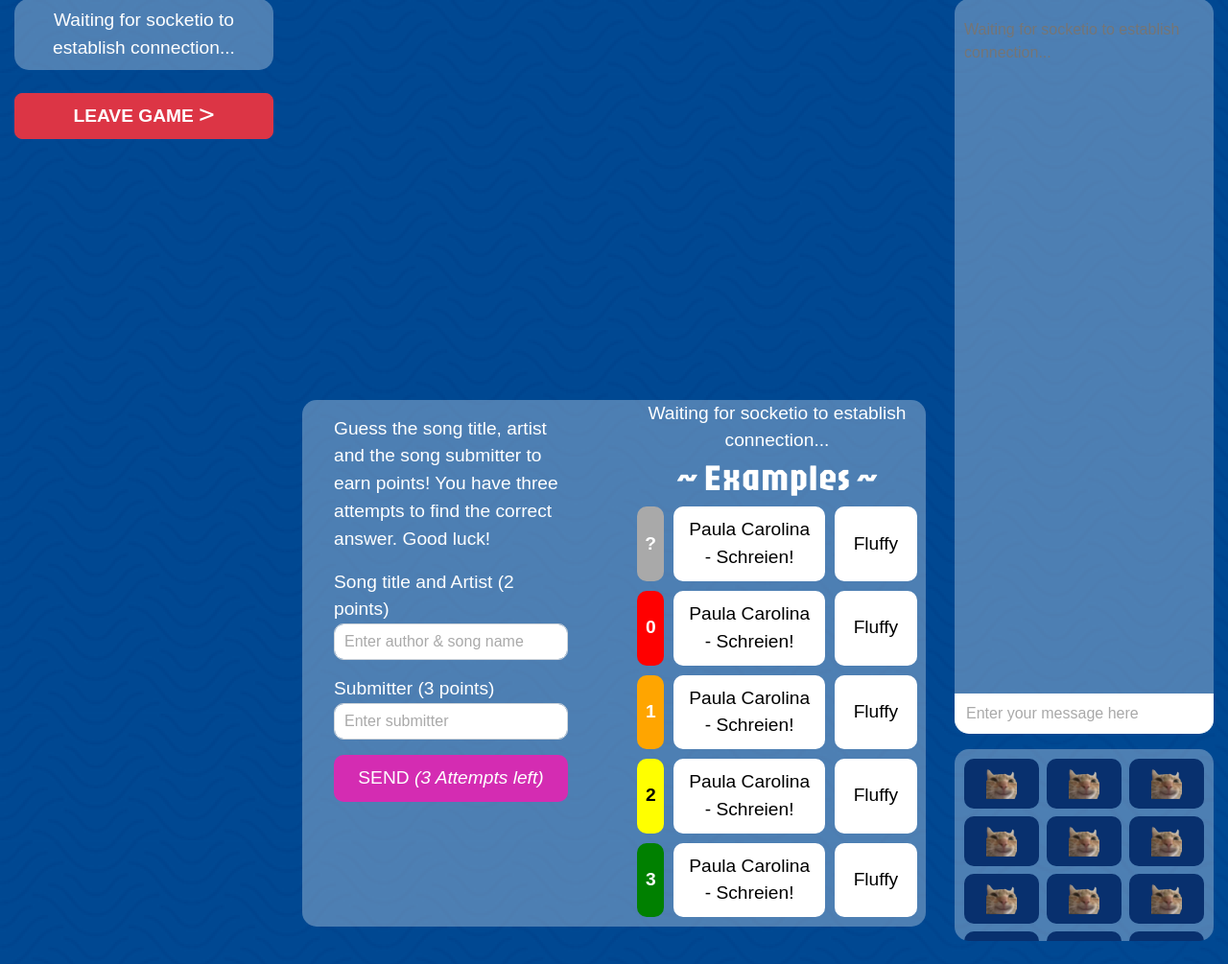
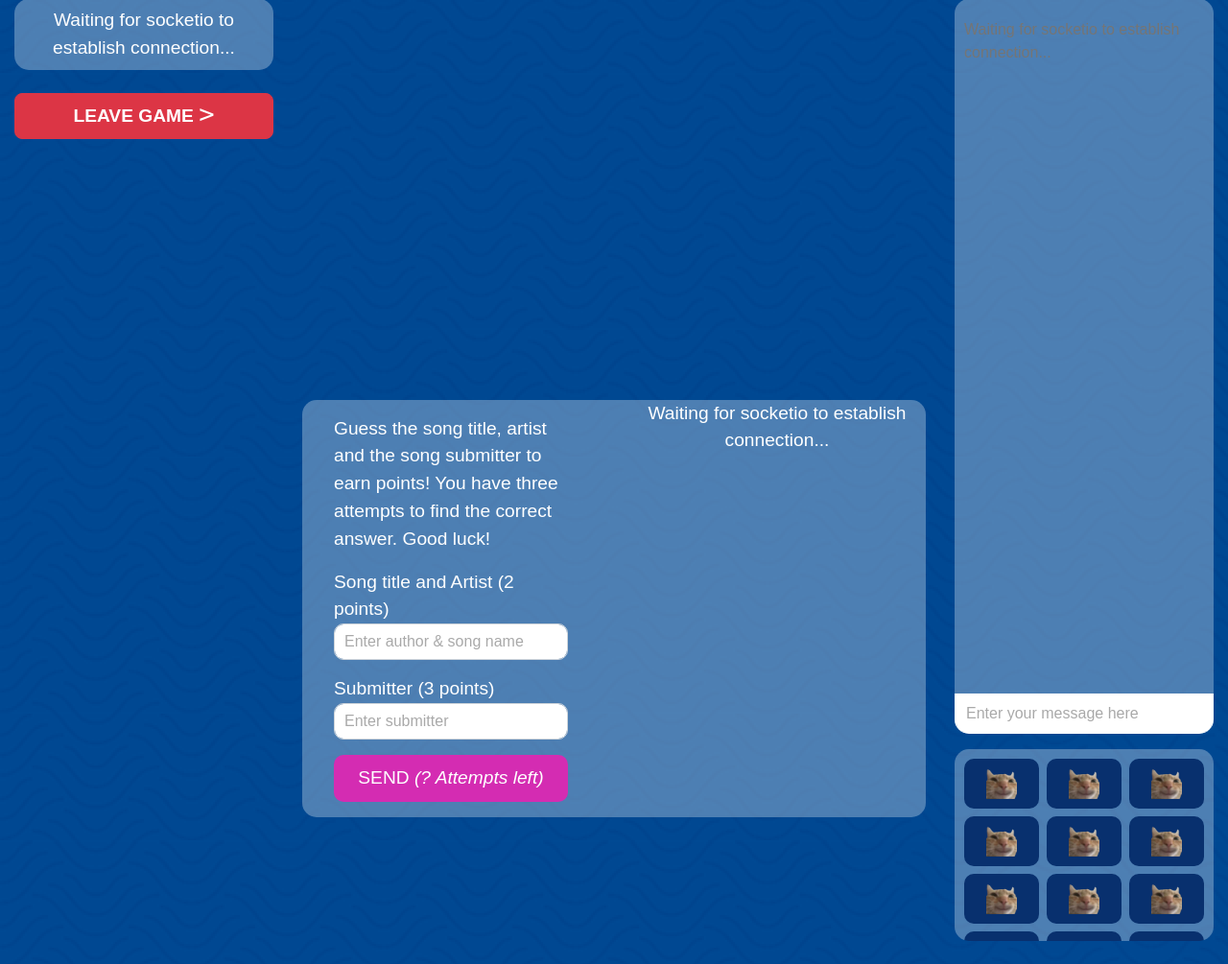
Before and after one commit to cutefluffyfox/guess-the-song-game, a Flask app: page /room in a window 1280 px wide. Shown: the part 190-1195 px from the top of the page at 96% size. Run offline with Flask 3, Linux system fonts and the light colour scheme; the visitor is signed in with stand-in values (Sample User, id 1); parts of the project's set-up code (start-up, migrations or seed data) failed here and were passed over; some libraries are stand-ins or nearby versions; some web fonts are replaced.

Commit message:
QOL - minor html and code updates

```diff
--- a/templates/room.html
+++ b/templates/room.html
@@ -155,43 +155,43 @@
                 {% endfor %}
               </datalist>
             </div>
-            <div><button class="w-100" type="button" id="prediction-submit">SEND <i>(3 Attempts left)</i></button></div>
+            <div><button class="w-100" type="button" id="prediction-submit">SEND <i>(? Attempts left)</i></button></div>
           </div>
 
           <div class="col-md-6 px-4" id="user-submissions">
             Waiting for socketio to establish connection...
 
-            <h4 class="h4">~ Examples ~</h4>
+<!--            <h4 class="h4">~ Examples ~</h4>-->
 
-            <div class="guess">
-              <div class="guess_number number_unk">?</div>
-              <div class="guess_name">Paula Carolina - Schreien!</div>
-              <div class="guess_person">Fluffy</div>
-            </div>
+<!--            <div class="guess">-->
+<!--              <div class="guess_number number_unk">?</div>-->
+<!--              <div class="guess_name">Paula Carolina - Schreien!</div>-->
+<!--              <div class="guess_person">Fluffy</div>-->
+<!--            </div>-->
 
-            <div class="guess">
-              <div class="guess_number number_0">0</div>
-              <div class="guess_name">Paula Carolina - Schreien!</div>
-              <div class="guess_person">Fluffy</div>
-            </div>
+<!--            <div class="guess">-->
+<!--              <div class="guess_number number_0">0</div>-->
+<!--              <div class="guess_name">Paula Carolina - Schreien!</div>-->
+<!--              <div class="guess_person">Fluffy</div>-->
+<!--            </div>-->
 
-            <div class="guess">
-              <div class="guess_number number_1">1</div>
-              <div class="guess_name">Paula Carolina - Schreien!</div>
-              <div class="guess_person">Fluffy</div>
-            </div>
+<!--            <div class="guess">-->
+<!--              <div class="guess_number number_1">1</div>-->
+<!--              <div class="guess_name">Paula Carolina - Schreien!</div>-->
+<!--              <div class="guess_person">Fluffy</div>-->
+<!--            </div>-->
 
-            <div class="guess">
-              <div class="guess_number number_2">2</div>
-              <div class="guess_name">Paula Carolina - Schreien!</div>
-              <div class="guess_person">Fluffy</div>
-            </div>
+<!--            <div class="guess">-->
+<!--              <div class="guess_number number_2">2</div>-->
+<!--              <div class="guess_name">Paula Carolina - Schreien!</div>-->
+<!--              <div class="guess_person">Fluffy</div>-->
+<!--            </div>-->
 
-            <div class="guess">
-              <div class="guess_number number_3">3</div>
-              <div class="guess_name">Paula Carolina - Schreien!</div>
-              <div class="guess_person">Fluffy</div>
-            </div>
+<!--            <div class="guess">-->
+<!--              <div class="guess_number number_3">3</div>-->
+<!--              <div class="guess_name">Paula Carolina - Schreien!</div>-->
+<!--              <div class="guess_person">Fluffy</div>-->
+<!--            </div>-->
 
           </div>
         </div>
```
Also changed, not shown: scripts/game.py (+6 -2 lines).
